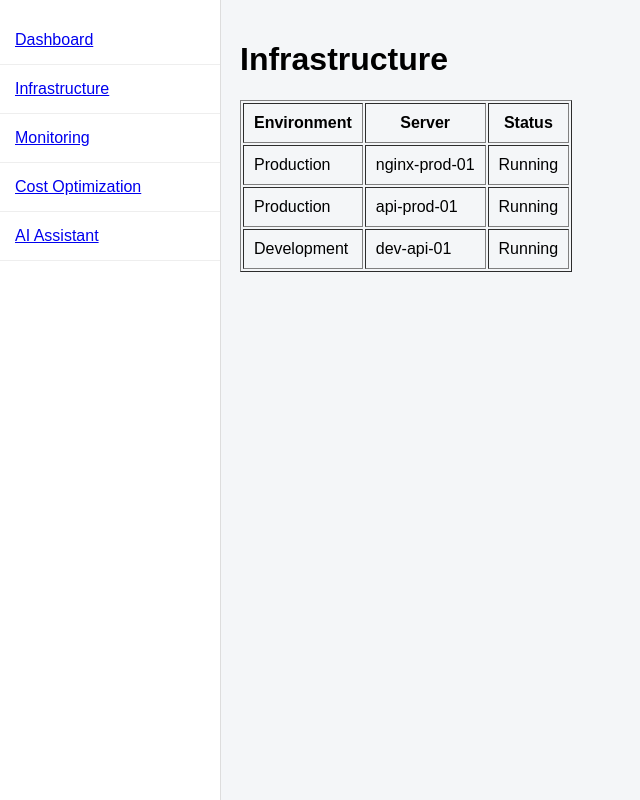
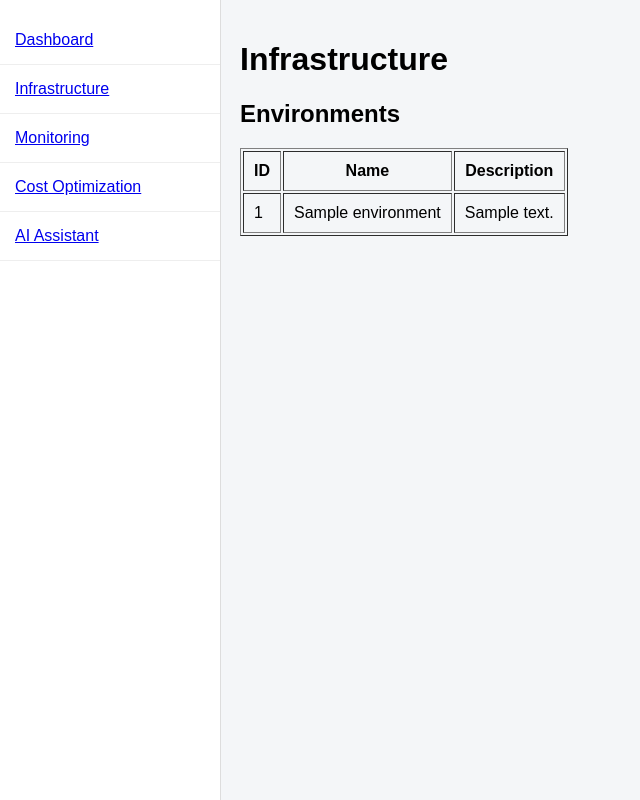
Before and after one commit to AdarshMalllah07/CloudOps-AI-Platform, a Flask app: page /infrastructure in a window 1280 px wide. Shown: the part 98-898 px from the top of the page, without its empty margins (0-640 px from the left). Run offline with Flask 3, Linux system fonts and the light colour scheme; a database or web service that is not in the repository returns one stand-in record (values such as "Sample title"); some libraries are stand-ins or nearby versions.

Commit message:
feat: add environment inventory module

```diff
--- a/app/database.py
+++ b/app/database.py
@@ -1,2 +1,17 @@
+import os
+import psycopg2
+from psycopg2.extras import RealDictCursor
+from dotenv import load_dotenv
+
+load_dotenv()
+
+
 def get_connection():
-    return None
+    return psycopg2.connect(
+        host=os.getenv("DB_HOST"),
+        port=os.getenv("DB_PORT"),
+        dbname=os.getenv("DB_NAME"),
+        user=os.getenv("DB_USER"),
+        password=os.getenv("DB_PASSWORD"),
+        cursor_factory=RealDictCursor
+    )
--- /dev/null
+++ b/app/environment_repository.py
@@ -0,0 +1,22 @@
+from database import get_connection
+
+
+def get_all_environments():
+    conn = get_connection()
+
+    try:
+        with conn.cursor() as cursor:
+            cursor.execute("""
+                SELECT
+                    id,
+                    name,
+                    description,
+                    created_at
+                FROM environments
+                ORDER BY id
+            """)
+
+            return cursor.fetchall()
+
+    finally:
+        conn.close()
--- a/app/routes.py
+++ b/app/routes.py
@@ -1,4 +1,5 @@
 from flask import render_template
+from environment_repository import get_all_environments
 
 
 def register_routes(app):
@@ -8,9 +9,16 @@ def register_routes(app):
         return render_template(
             "dashboard/dashboard.html"
         )
+
     @app.route("/infrastructure")
     def infrastructure():
-        return render_template("infrastructure/infrastructure.html")
+
+        environments = get_all_environments()
+
+        return render_template(
+            "infrastructure/infrastructure.html",
+            environments=environments
+        )
 
     @app.route("/monitoring")
     def monitoring():
--- a/app/templates/ai/assistant.html
+++ b/app/templates/ai/assistant.html
@@ -7,7 +7,7 @@
 <div class="card">
 
     <p>
-Recommendation:
+        Recommendation
     </p>
 
     <p>
--- a/app/templates/infrastructure/infrastructure.html
+++ b/app/templates/infrastructure/infrastructure.html
@@ -4,31 +4,23 @@
 
 <h1>Infrastructure</h1>
 
+<h2>Environments</h2>
+
 <table border="1" cellpadding="10">
 
     <tr>
-        <th>Environment</th>
-        <th>Server</th>
-        <th>Status</th>
+        <th>ID</th>
+        <th>Name</th>
+        <th>Description</th>
     </tr>
 
+    {% for environment in environments %}
     <tr>
-        <td>Production</td>
-        <td>nginx-prod-01</td>
-        <td>Running</td>
+        <td>{{ environment.id }}</td>
+        <td>{{ environment.name }}</td>
+        <td>{{ environment.description }}</td>
     </tr>
-
-    <tr>
-        <td>Production</td>
-        <td>api-prod-01</td>
-        <td>Running</td>
-    </tr>
-
-    <tr>
-        <td>Development</td>
-        <td>dev-api-01</td>
-        <td>Running</td>
-    </tr>
+    {% endfor %}
 
 </table>
 
```
Also changed, not shown: app/test_db.py (added, +8 -0 lines). Lines whose indentation alone changed are shown as unchanged.
